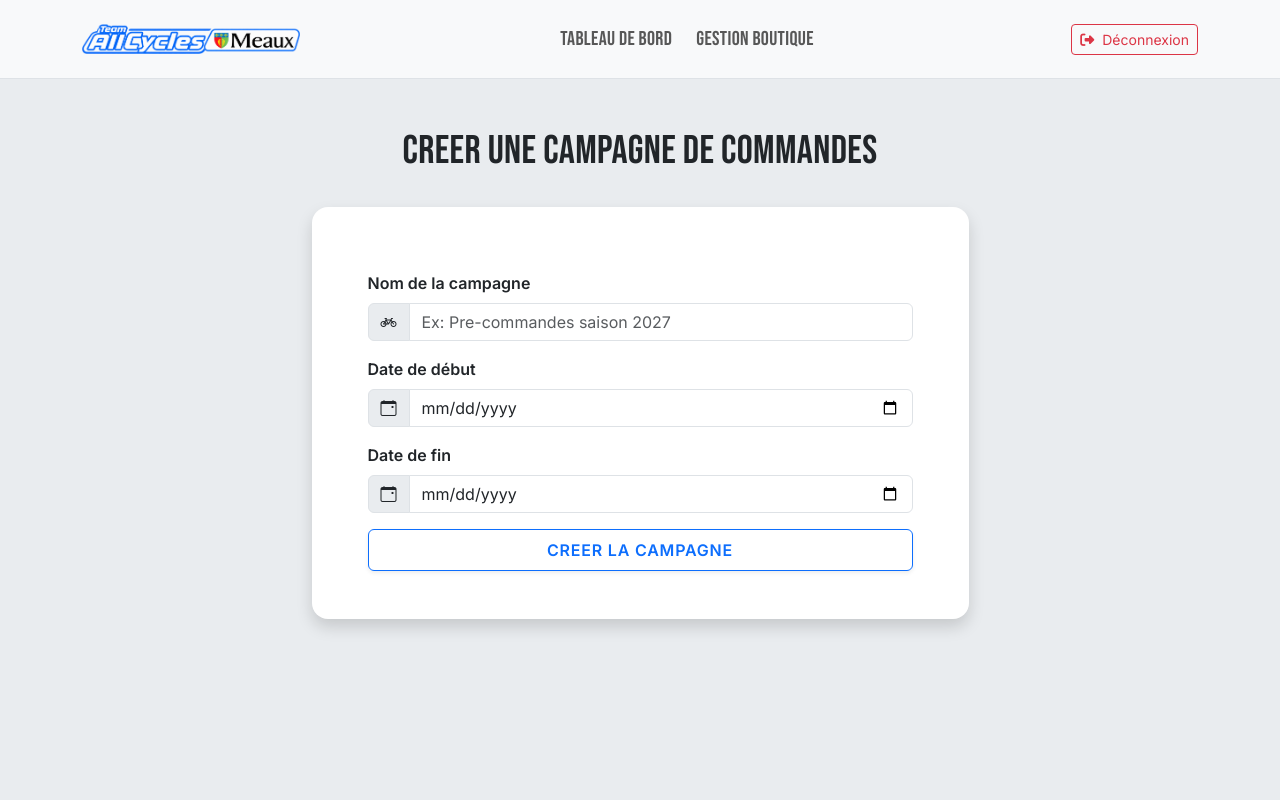
After one commit to jordantalo/Allcycles, a Django app: page /shop/admin/campaign/create in a window 1280 px wide. The commit adds this page. Run offline with Django 5.2, Linux system fonts and the light colour scheme; the visitor is signed in with stand-in values (Sample User, id 1); some libraries are stand-ins or nearby versions.

Commit message:
exports csv, add campaign, and start articles management

```diff
--- a/app/shop/forms.py
+++ b/app/shop/forms.py
@@ -1,5 +1,19 @@
 from django import forms
-from .models import OrderItem, Order
+from .models import OrderItem, Order, Campaign
+
+class CampaignForm(forms.ModelForm):
+
+    class Meta:
+        model = Campaign
+        fields = ['name', "start_date", "end_date"]
+
+    def clean(self):
+        cleaned_data = super().clean()
+        start_date = cleaned_data.get('start_date')
+        end_date = cleaned_data.get('end_date')
+
+        if start_date and end_date and start_date > end_date:
+            self.add_error('start_date', 'La date de début doit être antérieure à la date de fin.')
 
 class OrderForm(forms.ModelForm):
 
--- a/app/shop/templates/shop/components/admin_header.html
+++ b/app/shop/templates/shop/components/admin_header.html
@@ -1,31 +1,41 @@
 {% load static %}
 
 <header class="sticky-top border-bottom">
-  <nav class="navbar navbar-expand-md bg-body-tertiary">
-    <div class="container py-1 py-md-2">
+  <nav class="navbar navbar-expand-lg bg-body-tertiary">
+    <!-- Utilisation de justify-content-between pour répartir les 3 blocs -->
+    <div class="container py-1 py-lg-2 d-flex justify-content-between align-items-center">
 
-      <!-- Logo -->
+      <!-- 1. Logo (prend sa place à gauche) -->
       <a class="navbar-brand" href="{% url 'shop:admin_dashboard' %}">
         <img class="logo-light" src="{% static 'img/logos/tam77-light.png' %}" alt="TAM77" />
         <img class="logo-dark" src="{% static 'img/logos/tam77-dark.png' %}" alt="TAM77" />
       </a>
 
-      <!-- Bouton Burger -->
-       {% if request.user.is_authenticated %}
-      <button class="navbar-toggler border-0 bg-body-secondary rounded-circle p-2 shadow-sm" type="button" data-bs-toggle="collapse" data-bs-target="#navbarNavAltMarkup" aria-controls="navbarNavAltMarkup" aria-expanded="false" aria-label="Toggle navigation">
+      <!-- Bouton Burger (mobile) -->
+      {% if request.user.is_authenticated %}
+      <button class="navbar-toggler border-0 bg-body-secondary rounded-circle p-2 shadow-sm d-lg-none" type="button" data-bs-toggle="collapse" data-bs-target="#navbarNavAltMarkup" aria-controls="navbarNavAltMarkup" aria-expanded="false" aria-label="Toggle navigation">
         <i class="fa-solid fa-bars fs-5 text-dark"></i>
       </button>
 
       <!-- Contenu du menu -->
-      <div class="collapse navbar-collapse" id="navbarNavAltMarkup">
+      <div class="collapse navbar-collapse flex-grow-0" id="navbarNavAltMarkup">
 
-        <!-- Liens principaux (poussés à droite sur desktop grâce à ms-auto) -->
-        <div class="mt-2 pt-2 d-md-flex align-items-center ms-auto mt-md-0 pt-md-0 gap-3">
+        <!-- 2. Tes liens au milieu -->
+        <ul class="navbar-nav mt-2 my-lg-auto align-items-lg-center gap-lg-2 mb-2 mb-lg-0">
+          <li class="nav-item">
+            <a class="nav-link fs-5 {% if request.resolver_match.url_name == 'admin_dashboard' %}active{% endif %}" href="{% url 'shop:admin_dashboard' %}">Tableau de bord</a>
+          </li>
+          <li class="nav-item">
+            <a class="nav-link fs-5 {% if request.resolver_match.url_name == 'articles_list' %}active{% endif %}" href="{% url 'shop:articles_list' %}">Gestion boutique</a>
+          </li>
+        </ul>
 
-          <!-- Bouton pleine largeur sur mobile (w-100), taille normale sur desktop (w-md-auto) -->
+        <div class="mt-2 pt-2 d-lg-none align-items-center ms-auto mt-lg-0 pt-lg-0 gap-3">
+
+          <!-- Bouton pleine largeur sur mobile (w-100), taille normale sur desktop (w-lg-auto) -->
           <form method="post" action="{% url 'shop:admin_logout' %}" class="d-inline">
             {% csrf_token %}
-            <button type="submit" class="btn btn-outline-danger btn-sm w-100 w-md-auto">
+            <button type="submit" class="btn btn-outline-danger btn-sm w-100 w-lg-auto">
               <i class="fa-solid fa-right-from-bracket me-1"></i> Déconnexion
             </button>
           </form>
@@ -33,6 +43,19 @@
         </div>
 
       </div>
+
+      <!-- 3. Bloc de droite (Déconnexion) : masqué sur mobile dans le collapse si besoin, ou géré proprement -->
+      <!-- Astuce : pour que le centre soit parfait sur desktop, on peut donner un 'w-150px' ou une largeur fixe au bloc de droite
+           pour qu'il équilibre exactement la largeur du logo à gauche -->
+      <div class="d-none d-lg-flex align-items-center justify-content-end" style="width: 140px;">
+        <form method="post" action="{% url 'shop:admin_logout' %}" class="d-inline">
+          {% csrf_token %}
+          <button type="submit" class="btn btn-outline-danger btn-sm">
+            <i class="fa-solid fa-right-from-bracket me-1"></i> Déconnexion
+          </button>
+        </form>
+      </div>
+
       {% endif %}
     </div>
   </nav>
--- /dev/null
+++ b/app/shop/templates/shop/create_campaign.html
@@ -0,0 +1,63 @@
+{% extends 'shop/base.html' %}
+{% load static %}
+
+{% block title %}Login - Team AllCyclesMeaux{% endblock title %}
+
+{% block content %}
+
+<div class="bg-body-secondary py-5 flex-grow-1">
+    <div class="container">
+      <h1 class="text-center mb-5">Creer une campagne de commandes</h1>
+      <div class="row justify-content-center">
+        <div class="col-12 col-md-9 col-xl-7">
+
+          <form method="post" class="bg-body shadow p-4 p-md-5 rounded-4 row g-3" novalidate>
+          {% csrf_token %}
+	          <div class="col-12">
+		          <label for="campaign-name" class="form-label fw-semibold">Nom de la campagne</label>
+		          <div class="input-group">
+			          <span class="input-group-text bg-body-secondary" id="basic-addon3"><i class="bi bi-bicycle"></i></span>
+			          <input type="text" class="form-control {% if form.errors.name %}is-invalid{% endif %}" id="campaign-name" name="name" value="{{ form.name.value|default:'' }}"
+				        aria-describedby="basic-addon3 basic-addon4" placeholder="Ex: Pre-commandes saison 2027" required />
+                {% if form.errors.name %}
+                <div class="invalid-feedback small">{{ form.errors.name.0 }}</div>
+                {% endif %}
+              </div>
+            </div>
+
+            <div class="col-12">
+		          <label for="start-campaign-date" class="form-label fw-bold">Date de début</label>
+              <div class="input-group">
+                <span class="input-group-text bg-body-secondary"><i class="bi bi-calendar-event"></i></span>
+			          <input type="date" name="start_date" id="start-campaign-date" class="form-control {% if form.errors.start_date %}is-invalid{% endif %}"
+                value="{{ form.start_date.value|date:'Y-m-d'|default:form.start_date.value }}" required />
+                {% if form.errors.start_date %}
+                <div class="invalid-feedback small">{{ form.errors.start_date.0 }}</div>
+                {% endif %}
+		          </div>
+            </div>
+
+            <div class="col-12">
+              <label for="end-campaign-date" class="form-label fw-bold">Date de fin</label>
+              <div class="input-group">
+                <span class="input-group-text bg-body-secondary"><i class="bi bi-calendar-event"></i></span>
+                <input type="date" name="end_date" id="end-campaign-date" class="form-control {% if form.errors.end_date %}is-invalid{% endif %}"
+                value="{{ form.end_date.value|date:'Y-m-d'|default:form.end_date.value }}" required />
+                {% if form.errors.end_date %}
+                <div class="invalid-feedback small">{{ form.errors.end_date.0 }}</div>
+                {% endif %}
+		          </div>
+	          </div>
+
+            <div class="col-12">
+              <button type="submit" class="btn btn-outline-primary w-100 py-2 text-uppercase fw-bold shadow-sm"
+		          style="letter-spacing: 0.05em;">Creer la campagne</button>
+            </div>
+          </form>
+
+        </div>
+      </div>
+    </div>
+  </div>
+
+{% endblock content %}
--- a/app/shop/urls.py
+++ b/app/shop/urls.py
@@ -11,5 +11,9 @@ urlpatterns = [
     path("recap/", views.recap, name="recap"),
     path("admin/login", views.admin_login, name="admin_login"),
     path("admin/logout", LogoutView.as_view(next_page='shop:admin_login'), name="admin_logout"),
-    path("admin/", views.admin_dashboard, name="admin_dashboard")
+    path("admin/", views.admin_dashboard, name="admin_dashboard"),
+    path("admin/campaign/create", views.create_campaign, name="create_campaign"),
+    path("admin/<int:campaign_id>/export-adherents", views.export_adherents, name="export_adherents"),
+    path("admin/<int:campaign_id>/export-articles", views.export_articles, name="export_articles"),
+    path("admin/articles_list", views.articles_list, name="articles_list"),
 ]
--- a/app/shop/views.py
+++ b/app/shop/views.py
@@ -5,12 +5,15 @@ from django.contrib import messages
 from django.db.models import F, Sum
 
 from .models import Article, Order, OrderItem, Campaign
-from .forms import OrderItemForm, OrderForm
+from .forms import OrderItemForm, OrderForm, CampaignForm
 from .data import PASSWORDS
 from .decorators import shop_manager_required
 
 from django.contrib.auth import login
 from django.contrib.auth.forms import AuthenticationForm
+
+import csv
+from django.http import HttpResponse
 
 # Create your views here.
 def shop_login(request):
@@ -20,19 +23,22 @@ def shop_login(request):
     identification_error = None
     order_id = None
     email = None
-    is_shop_open = True
+    is_shop_open = False
 
-    today_tuple = (today.month, today.day)
-    opening_date = (11, 1)
-    ending_date = (12, 15)
+    active_campaign = Campaign.objects.filter(is_active=True).first()
+    if (active_campaign):
+        today_tuple = (today.month, today.day)
+        opening_date = (active_campaign.start_date.month, active_campaign.start_date.day)
+        ending_date = (active_campaign.end_date.month, active_campaign.end_date.day)
 
-    if opening_date > today_tuple or ending_date < today_tuple:
-          is_shop_open = False
+        if opening_date <= today_tuple and ending_date >= today_tuple:
+            is_shop_open = True
 
-    elif request.method == 'POST':
+    if request.method == 'POST':
         password = request.POST.get("password")
 
         if password in PASSWORDS.keys():
+            print("bien entree")
             request.session["has_shop_access"] = True
             request.session["shop_group"] = PASSWORDS[password]
 
@@ -228,6 +234,28 @@ def admin_dashboard(request):
     campaigns = Campaign.objects.all().order_by('start_date')
     selected_campaign = campaigns.filter(is_active=True).first()
 
+    if request.method == 'POST':
+        campaign_id = request.POST.get("selected_campaign")
+        request.session['selected_campaign_id'] = campaign_id
+        return (redirect('shop:admin_dashboard'))
+
+
+    campaign_id = request.session.get('selected_campaign_id')
+    if campaign_id:
+        selected_campaign = Campaign.objects.filter(pk=campaign_id).first()
+        request.session['selected_campaign_id'] = False
+
+    if selected_campaign:
+        add_campaign_context(selected_campaign)
+
+    context = {
+        'campaigns': campaigns,
+        'selected_campaign': selected_campaign,
+
+    }
+    return render(request, "shop/admin_dashboard.html", context)
+
+def add_campaign_context(selected_campaign):
     total = 0
     total_club = 0
     num_orders = 0
@@ -235,6 +263,7 @@ def admin_dashboard(request):
         total += order.total_cost
         total_club += order.club_cost
         num_orders += 1
+
     selected_campaign.total_cost = total
     selected_campaign.num_orders = num_orders
     selected_campaign.club_cost = total_club
@@ -255,9 +284,119 @@ def admin_dashboard(request):
         row['size'] = row['size'].upper()
 
     selected_campaign.articles = inventory_stats
+
+
+@shop_manager_required
+def create_campaign(request):
+    form = CampaignForm()
+
+    if request.method == 'POST':
+        form = CampaignForm(request.POST)
+
+        if form.is_valid():
+            new_campaign = form.save(commit=False)
+            new_campaign.is_active = True
+            new_campaign.save()
+            return redirect("shop:admin_dashboard")
+
+
     context = {
-        'campaigns': campaigns,
-        'selected_campaign': selected_campaign,
+        'form': form,
+    }
+    return render(request, "shop/create_campaign.html", context)
 
+@shop_manager_required
+def export_adherents(request, campaign_id):
+
+    response = HttpResponse(
+        content_type="text/csv",
+        headers={"Content-Disposition": 'attachment; filename="export-adherents.csv"'},
+    )
+
+    writer = csv.writer(response)
+
+    orders = Order.objects.filter(campaign=campaign_id) \
+        .values('id', 'email', 'last_name', 'first_name', 'total_cost', 'club_cost', 'rider_cost')
+
+    articles = OrderItem.objects.filter(order__campaign=campaign_id).distinct() \
+        .values('article_name', 'article_id')
+
+    titles = ['Email', 'Nom', 'Prenom', 'Cout_total', 'Cout_club', 'Cout_adherent']
+    articles_titles = []
+
+    for article in articles:
+        articles_titles.append(f"Taille_{article.get('article_name')}")
+        articles_titles.append(f"Quantite_{article.get('article_name')}")
+
+    titles.extend(articles_titles)
+    writer.writerow(titles)
+
+    for order in orders:
+        row = [order.get('email'), order.get('last_name'), order.get('first_name'), order.get('total_cost'), order.get('club_cost'), order.get('rider_cost')]
+
+        order_id = order.get('id')
+        order_items = OrderItem.objects.filter(order=order_id)
+
+        for article in articles:
+            article_id = article.get('article_id')
+            item = order_items.filter(article=article_id).first()
+
+            if item:
+                row.append(item.size)
+                row.append(item.quantity)
+            else:
+                row.extend(['', ''])
+
+        writer.writerow(row)
+        row = []
+
+    return response
+
+@shop_manager_required
+def export_articles(request, campaign_id):
+
+    response = HttpResponse(
+            content_type="text/csv",
+            headers={"Content-Disposition": 'attachment; filename="export-articles.csv"'},
+        )
+
+    writer = csv.writer(response)
+    inventory_stats = get_inventory_stats(campaign_id)
+
+    writer.writerow(["Nom de l'article", "Taille", "Quantite", "Prix unitaire", "Total"])
+
+    total = 0
+    for inventory_row in inventory_stats:
+        row = []
+        row.append(inventory_row.get('article_name'))
+        row.append(inventory_row.get('size'))
+        row.append(inventory_row.get('total_quantity'))
+        row.append(inventory_row.get('unit_price'))
+        total_price = inventory_row.get('total_price')
+        total += total_price
+        row.append(total_price)
+        writer.writerow(row)
+
+    writer.writerow(["Total", '', '', '', total])
+
+    return response
+
+def get_inventory_stats(campaign_id):
+    inventory_stats = OrderItem.objects.filter(order__campaign=campaign_id) \
+        .values('article_name', 'size', 'unit_price') \
+        .annotate(
+            total_quantity=Sum('quantity'),
+            total_price=Sum(F('quantity') * F('unit_price'))
+    )
+
+    return inventory_stats
+
+def articles_list(request):
+
+    articles = Article.objects.all()
+
+    context = {
+        'articles': articles,
     }
-    return render(request, "shop/admin_dashboard.html", context)
+
+    return render(request, "shop/articles_list.html", context)
```
Also changed, not shown: app/shop/models.py (+25 -0 lines), app/shop/templates/shop/admin_dashboard.html (+10 -10 lines), app/shop/templates/shop/articles_list.html (added, +108 -0 lines), app/members/templates/members/components/header.html (indentation only), app/shop/migrations/0005_packagegroup_alter_article_name_alter_orderitem_size_and_more.py (added).
